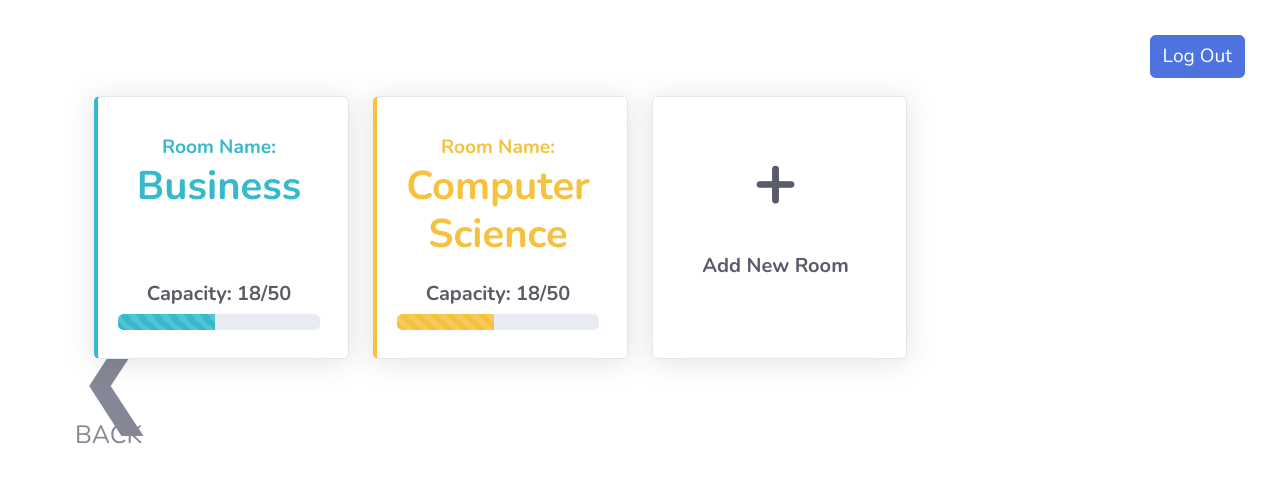
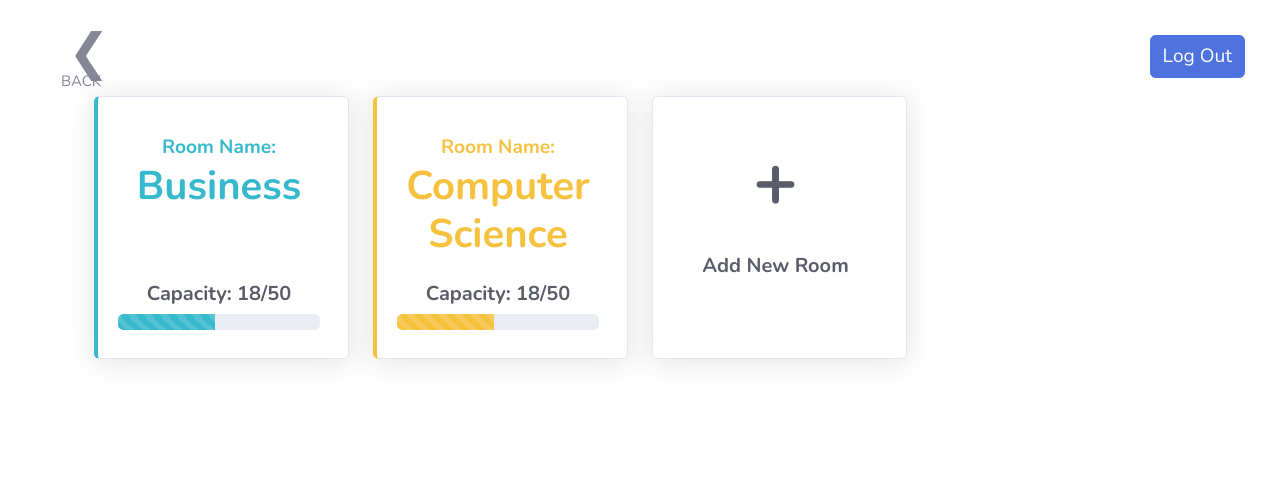
Before and after one commit to ktw0222/Hack-20, a plain HTML site: page website/rooms.html in a window 1280 px wide. Drawn offline with nearby package versions, Linux system fonts and the light colour scheme.

Commit message:
fixed arrow

```diff
--- a/website/styles.css
+++ b/website/styles.css
@@ -1,19 +1,20 @@
 #arrow-div {
   background-color: transparent;
-  position: fixed;
+  position: absolute;
   width: 30px;
-  top: 38%;
-  left: 75px;
+  top: 15px;
+  left: 68px;
 }
 
 #arrow {
-  font-size: 100px;
+  font-size: 50px;
 }
 
 .back-word-div {
   position: absolute;
-  top: 68%;
-  font-size: 25px;
+  top: 55px;
+  left: -7px;
+  font-size: 15px;
 }
 
 #back-button {
@@ -51,3 +52,8 @@
 .index-box {
   height: 225px;
 }
+
+.container-test {
+  margin: auto;
+  max-width: 60%;
+}
```
